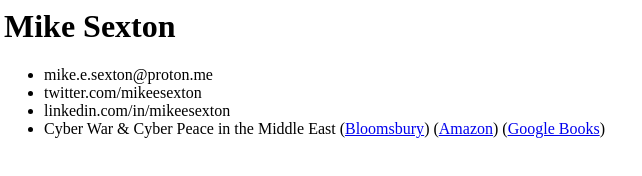
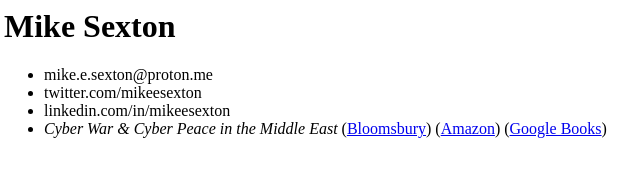
Before and after one commit to mikeesexton/mikeesexton.github.io, a plain HTML site: page index.html in a window 1280 px wide. Shown: the full height of the page, 4-646 px from the left. Drawn offline with Linux system fonts and the light colour scheme.

Commit message:
Update index.html

```diff
--- a/index.html
+++ b/index.html
@@ -3,5 +3,5 @@
 <li>mike.e.sexton@proton.me</li>
 <li>twitter.com/mikeesexton</li>
 <li>linkedin.com/in/mikeesexton</li>
-<li>Cyber War & Cyber Peace in the Middle East (<a href="https://www.bloomsbury.com/us/cyber-war-and-cyber-peace-9780755646012/">Bloomsbury</a>) (<a href="https://www.amazon.com/Cyber-War-Peace-Middle-East/dp/B08KPXM6H3">Amazon</a>) (<a href="https://books.google.com/books/about/Cyber_War_Cyber_Peace_in_the_Middle_East.html?id=OeMhzgEACAAJ">Google Books</a>)
+  <li><i>Cyber War & Cyber Peace in the Middle East</i> (<a href="https://www.bloomsbury.com/us/cyber-war-and-cyber-peace-9780755646012/" target="_blank">Bloomsbury</a>) (<a href="https://www.amazon.com/Cyber-War-Peace-Middle-East/dp/B08KPXM6H3" target="_blank">Amazon</a>) (<a href="https://books.google.com/books/about/Cyber_War_Cyber_Peace_in_the_Middle_East.html?id=OeMhzgEACAAJ" target="_blank">Google Books</a>)
 </ul>
```
